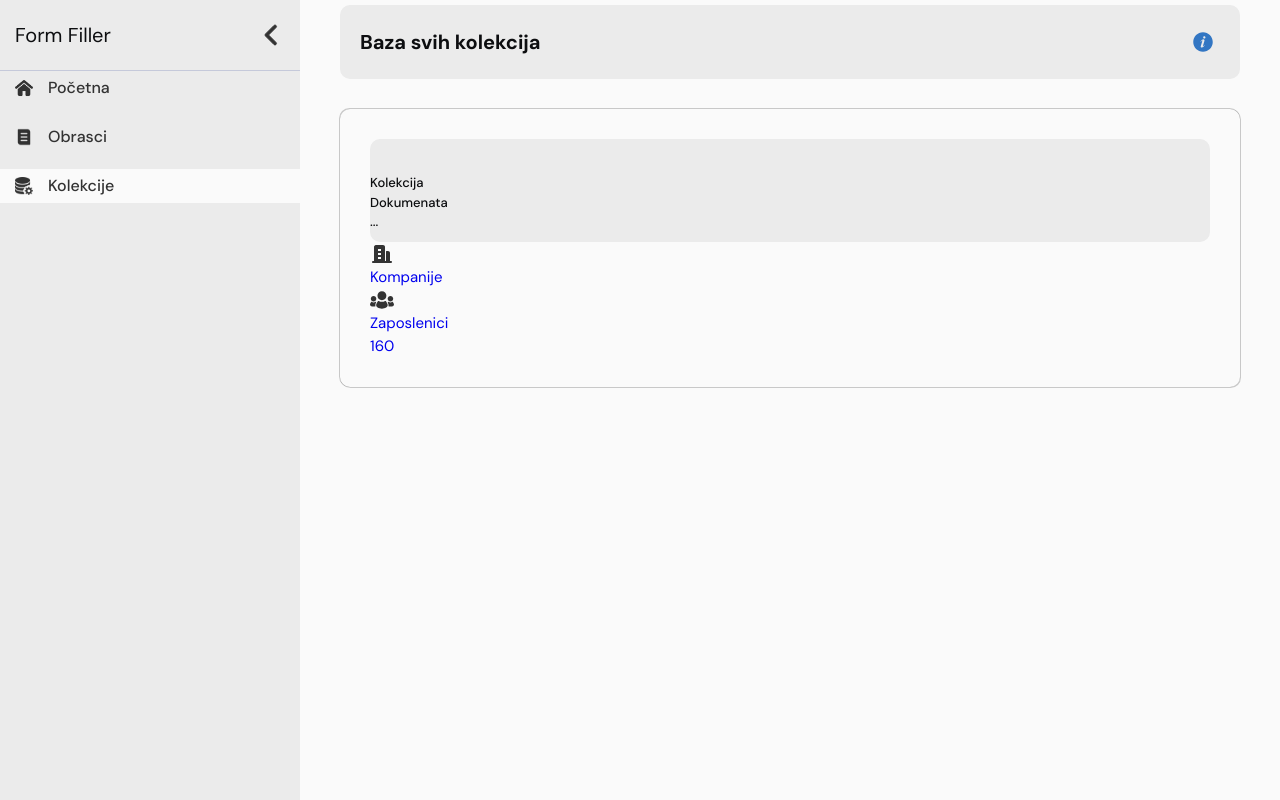
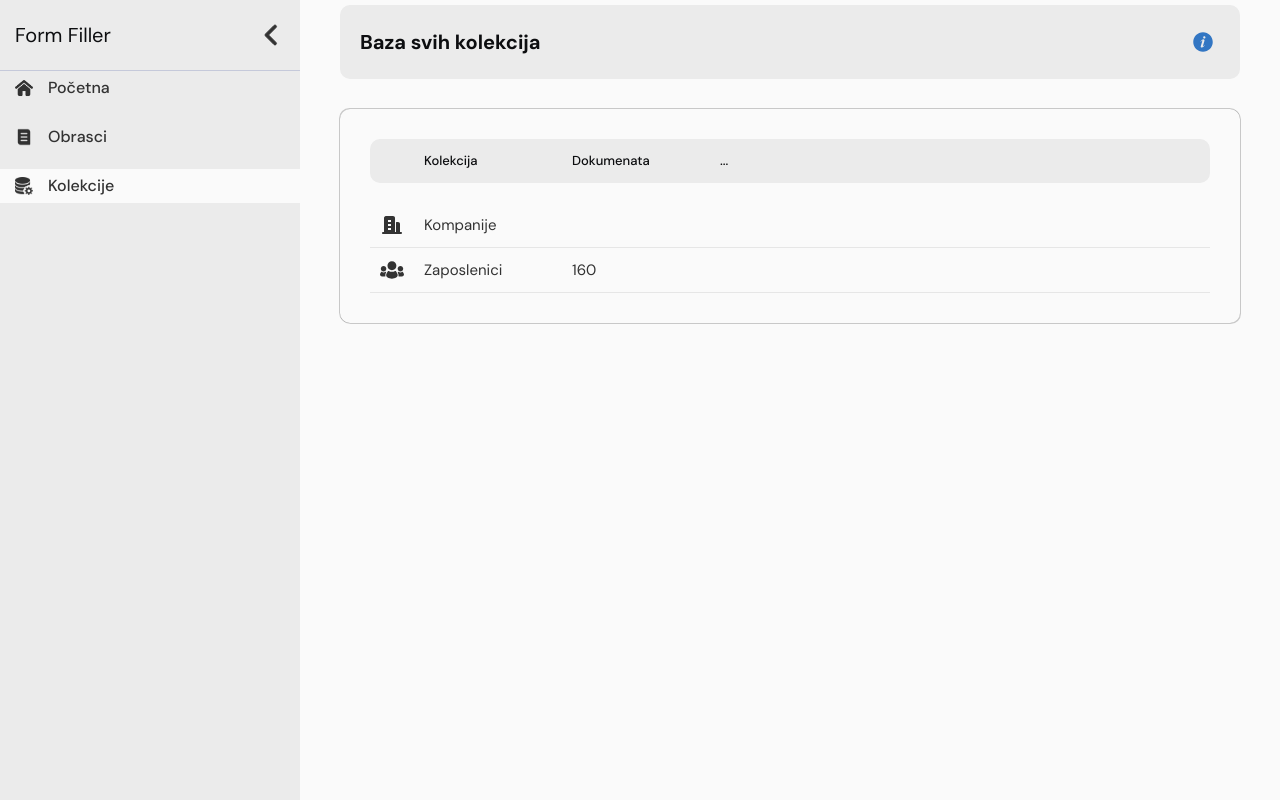
Before and after one commit to amerrika/form-filler-frontend, a Vue app: page /collections in a window 1280 px wide. Built offline with nearby package versions, Linux system fonts and the light colour scheme.

Commit message:
feat: refactor

```diff
--- a/src/scss/components/_collections-list.scss
+++ b/src/scss/components/_collections-list.scss
@@ -4,24 +4,25 @@
 .collections-list {
   box-shadow: $box-shadow-card;
   border-radius: 1rem;
-  max-width: 100rem;
   // Element
-  &__menu {
+  &__row a,
+  &__head {
+    display: flex;
+    align-items: center;
+    gap: 2rem;
+    padding: 1rem;
+  }
+  // Element
+  &__body {
     margin-block-start: 2rem;
   }
+
   // Element
-  &__item {
-    a {
-      color: $neutral-800;
-      cursor: pointer;
-      display: flex;
-      align-items: center;
-      gap: 2rem;
-      padding-block: 1rem;
-      border-bottom: 1px solid $primary-600;
-      &:hover {
-        background-color: $primary-500;
-      }
+  &__data {
+    width: clamp(10rem, 10vw, 15rem);
+    // Modifier
+    &_big {
+      width: clamp(10rem, 15vw, 20rem);
     }
   }
   // Element
@@ -38,30 +39,14 @@
       background: url($icon-employees);
     }
   }
-  // Element
-  &__title,
-  &__count {
-    font-size: $fs-300;
-    font-weight: $fw-500;
-    width: clamp(5rem, 10vw, 15rem);
-  }
+  // Router link additional styles
+  a {
+    color: $neutral-800;
 
-  /*----------------
-  Info bar styles
-  ----------------*/
-  &__info-bar {
-    display: flex;
-    align-items: center;
-    gap: 2rem;
-    // temporary style
-    max-width: 100rem;
-  }
-  &__info-title,
-  &__info-count,
-  &__info-actions {
-    width: clamp(5rem, 10vw, 15rem);
-  }
-  &__info-icon {
-    width: 2rem;
+    border-bottom: 1px solid $primary-600;
+    &:hover {
+      background-color: $primary-500;
+      border-radius: 1rem;
+    }
   }
 }
```
